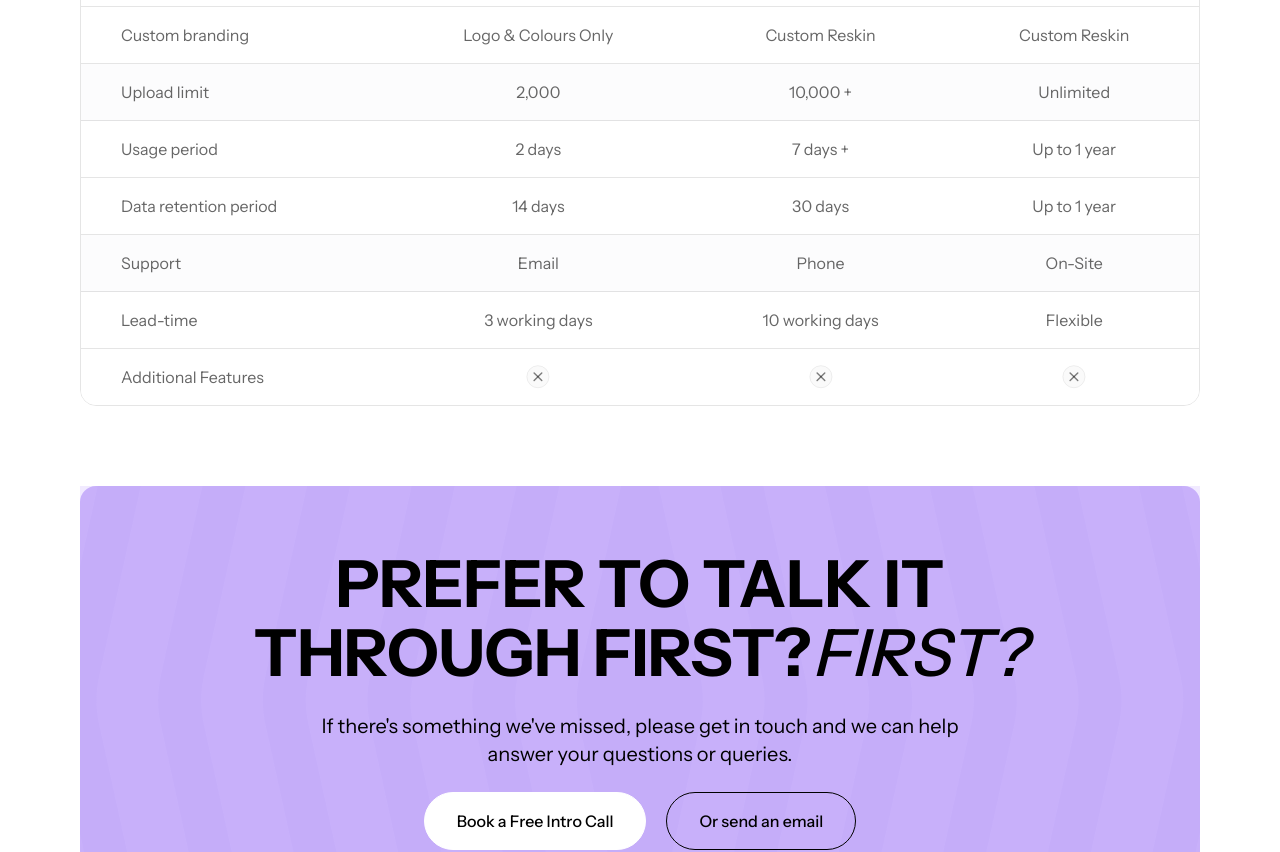
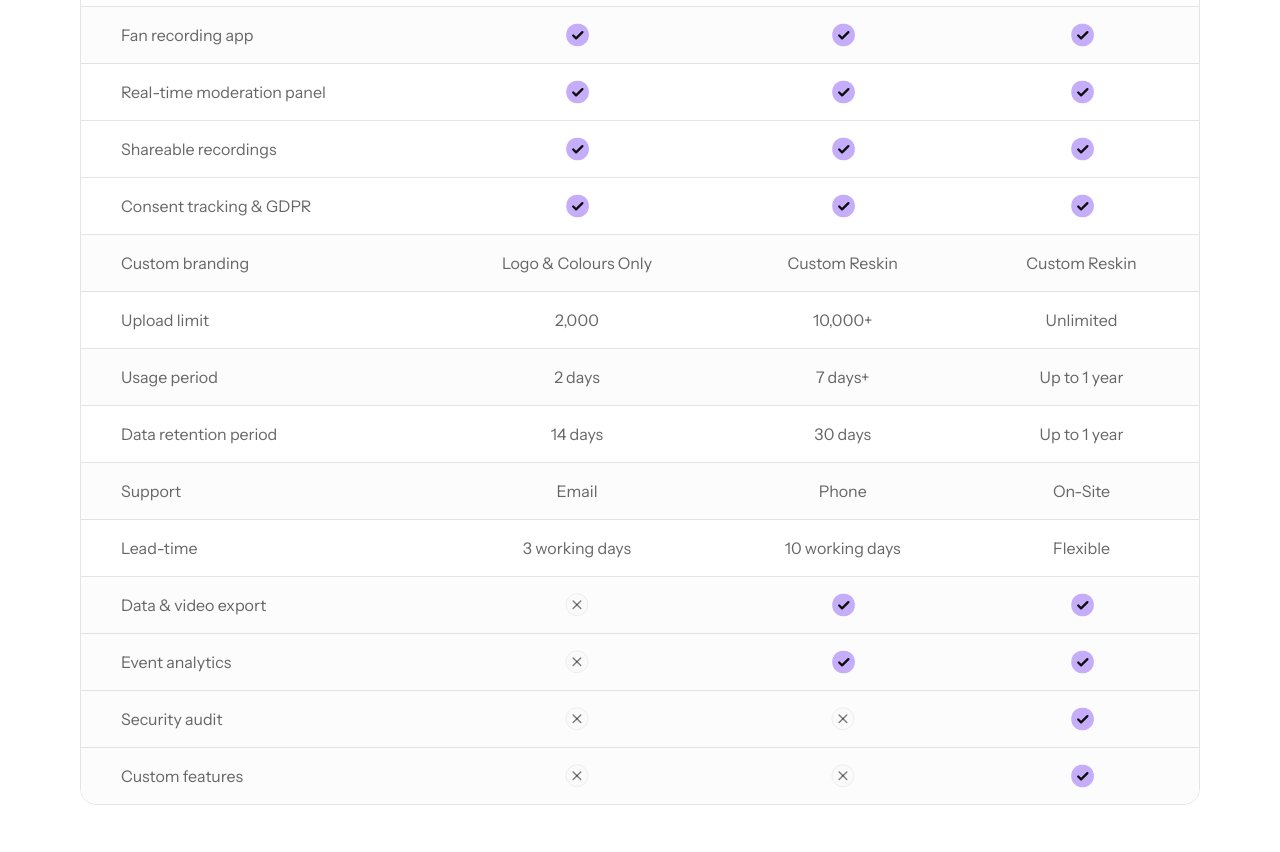
Before and after one commit to aqilusman45/Backstage, a Next.js app: page / in a window 1280 px wide. Shown: the part 1920-2772 px from the top of the page. Built offline with nearby package versions, Linux system fonts and the light colour scheme.

Commit message:
feat: complete ui and add content

```diff
--- a/src/components/pricing-table/index.jsx
+++ /dev/null
@@ -1,11 +0,0 @@
-import classnames from "classnames";
-
-export default function PricingTable({ otherClasses }) {
-  const pricingTableClasses = classnames(otherClasses);
-
-  return (
-    <div className={pricingTableClasses} data-testid="pricing-table">
-      pricing-table Component!
-    </div>
-  );
-}
--- a/src/mocks/home-page.js
+++ b/src/mocks/home-page.js
@@ -74,67 +74,138 @@ export const homePageMocks = {
     text: `If there's something we've missed, please get in touch and we can help answer your questions or queries.`,
   },
 
+  plansData: {
+    plans: [
+      {
+        name: "Enthusiast",
+        features: {
+          big_screen_app: true,
+          fan_recording_app: true,
+          real_time_moderation_panel: true,
+          shareable_recordings: true,
+          consent_tracking_gdpr: true,
+          custom_branding: "Logo & Colours Only",
+          upload_limit: "2,000",
+          usage_period: "2 days",
+          data_retention_period: "14 days",
+          support: "Email",
+          lead_time: "3 working days",
+          data_video_export: false,
+          event_analytics: false,
+          security_audit: false,
+          custom_features: false,
+        },
+      },
+      {
+        name: "Agency",
+        features: {
+          big_screen_app: true,
+          fan_recording_app: true,
+          real_time_moderation_panel: true,
+          shareable_recordings: true,
+          consent_tracking_gdpr: true,
+          custom_branding: "Custom Reskin",
+          upload_limit: "10,000+",
+          usage_period: "7 days+",
+          data_retention_period: "30 days",
+          support: "Phone",
+          lead_time: "10 working days",
+          data_video_export: true,
+          event_analytics: true,
+          security_audit: false,
+          custom_features: false,
+        },
+      },
+      {
+        name: "Enterprise",
+        features: {
+          big_screen_app: true,
+          fan_recording_app: true,
+          real_time_moderation_panel: true,
+          shareable_recordings: true,
+          consent_tracking_gdpr: true,
+          custom_branding: "Custom Reskin",
+          upload_limit: "Unlimited",
+          usage_period: "Up to 1 year",
+          data_retention_period: "Up to 1 year",
+          support: "On-Site",
+          lead_time: "Flexible",
+          data_video_export: true,
+          event_analytics: true,
+          security_audit: true,
+          custom_features: true,
+        },
+      },
+    ],
+    additional_pricing: "Additional topics priced at €100 additional",
+  },
+
   featureSections: [
+    { title: "Big-screen app", isBoolean: true, data: "big_screen_app" },
     {
-      title: "Top Features",
-      data: [
-        "Big-screen app",
-        "Fan recording app",
-        "Real-time moderation panel",
-        "Shareable recordings",
-        "Consent tracking & GDPR",
-      ],
+      title: "Fan recording app",
       isBoolean: true,
-      key: "features",
-    },
-    { title: "Custom branding", data: "branding" },
-    { title: "Upload limit", data: "uploadLimit", header: true },
-    { title: "Usage period", data: "usagePeriod" },
-    { title: "Data retention period", data: "dataRetention" },
-    { title: "Support", data: "support", header: true },
-    { title: "Lead-time", data: "leadTime" },
-    {
-      title: "Additional Features",
-      data: [
-        { label: "Data & video export", key: "dataExport" },
-        { label: "Event analytics", key: "eventAnalytics" },
-        { label: "Security audit", key: "securityAudit" },
-        { label: "Custom features", key: "customFeatures" },
-      ],
-      isBoolean: true,
-    },
-  ],
-
-  plans: [
-    {
-      name: "Enthusiast",
-      features: [true, true, true, true, true],
-      branding: "Logo & Colours Only",
-      uploadLimit: "2,000",
-      usagePeriod: "2 days",
-      dataRetention: "14 days",
-      support: "Email",
-      leadTime: "3 working days",
+      data: "fan_recording_app",
+      header: true,
     },
     {
-      name: "Agency",
-      features: [true, true, true, true, true],
-      branding: "Custom Reskin",
-      uploadLimit: "10,000 +",
-      usagePeriod: "7 days +",
-      dataRetention: "30 days",
-      support: "Phone",
-      leadTime: "10 working days",
+      title: "Real-time moderation panel",
+      isBoolean: true,
+      data: "real_time_moderation_panel",
     },
     {
-      name: "Enterprise",
-      features: [true, true, true, true, true],
-      branding: "Custom Reskin",
-      uploadLimit: "Unlimited",
-      usagePeriod: "Up to 1 year",
-      dataRetention: "Up to 1 year",
-      support: "On-Site",
-      leadTime: "Flexible",
+      title: "Shareable recordings",
+      isBoolean: true,
+      data: "shareable_recordings",
+    },
+    {
+      title: "Consent tracking & GDPR",
+      isBoolean: true,
+      data: "consent_tracking_gdpr",
+    },
+    {
+      title: "Custom branding",
+      isBoolean: false,
+      data: "custom_branding",
+      header: true,
+    },
+    { title: "Upload limit", isBoolean: false, data: "upload_limit" },
+    {
+      title: "Usage period",
+      isBoolean: false,
+      data: "usage_period",
+      header: true,
+    },
+    {
+      title: "Data retention period",
+      isBoolean: false,
+      data: "data_retention_period",
+    },
+    { title: "Support", isBoolean: false, data: "support", header: true },
+    { title: "Lead-time", isBoolean: false, data: "lead_time" },
+    {
+      title: "Data & video export",
+      isBoolean: true,
+      data: "data_video_export",
+      header: true,
+    },
+    {
+      title: "Event analytics",
+      isBoolean: true,
+      data: "event_analytics",
+      header: true,
+    },
+    {
+      title: "Security audit",
+      isBoolean: true,
+      data: "security_audit",
+      header: true,
+    },
+    {
+      title: "Custom features",
+      isBoolean: true,
+      data: "custom_features",
+      header: true,
     },
   ],
 };
--- a/src/sections/top-features/index.jsx
+++ b/src/sections/top-features/index.jsx
@@ -4,19 +4,19 @@ import Image from "next/image";
 
 export default function TopFeatures({ otherClasses }) {
   const topFeaturesClasses = classnames(otherClasses, "mx-6");
-  const { featureSections, plans } = homePageMocks;
+  const { featureSections, plansData } = homePageMocks;
 
   return (
     <section className={topFeaturesClasses} data-testid="top-features">
       <div className="max-w-1120 mx-auto overflow-hidden rounded-2xl my-14 lg:my-20 border border-black/10 ">
         <div className="overflow-x-auto">
-          <table className="min-w-[800px] w-full border-collapse">
+          <table className="min-w-800 w-full border-collapse">
             <thead>
-              <tr className="bg-[#FAFAFA] py-5">
+              <tr className="bg-gray-300 py-5">
                 <th className="p-4 text-left text-lg text-black font-instrument-sans font-semibold pl-10">
                   Top Features
                 </th>
-                {plans?.map((plan) => (
+                {plansData.plans.map((plan) => (
                   <th
                     key={plan.name}
                     className="p-4 text-center text-lg text-black font-instrument-sans font-semibold"
@@ -31,17 +31,17 @@ export default function TopFeatures({ otherClasses }) {
                 <tr
                   key={sectionIndex}
                   className={classnames(
-                    "border-t border-black/10  bg-[#FCFCFD] py-5",
-                    section?.header ? "bg-[#FCFCFD]" : "bg-white",
+                    "border-t border-black/10 py-5",
+                    section?.header ? "bg-gray-400" : "bg-white",
                   )}
                 >
                   <td className="p-4 font-normal font-instrument-sans text-base pl-10 text-black/60">
                     {section.title}
                   </td>
-                  {plans.map((plan, planIndex) => (
+                  {plansData.plans.map((plan, planIndex) => (
                     <td key={planIndex} className="p-4 text-center">
                       {section.isBoolean ? (
-                        plan[section.key || "features"][sectionIndex] ? (
+                        plan.features[section.data] ? (
                           <Image
                             src="/svg/pricing-tool-list.svg"
                             width={24}
@@ -59,8 +59,8 @@ export default function TopFeatures({ otherClasses }) {
                           />
                         )
                       ) : (
-                        <span className="px-4 block font-normal font-instrument-sans text-base text-black/60 block">
-                          {plan[section.data]}
+                        <span className="px-4 block font-normal font-instrument-sans text-base text-black/60">
+                          {plan.features[section.data]}
                         </span>
                       )}
                     </td>
--- a/src/styles/globals.scss
+++ b/src/styles/globals.scss
@@ -8,6 +8,8 @@
   // colors
   --color-primary: #c5adf9;
   --color-gray-900: #afafaf;
+  --color-gray-300: #fafafa;
+  --color-gray-400: #fcfcfd;
 
   // text size
   --text-xxii: 1.375rem;
@@ -34,6 +36,7 @@
   --spacing-1120: 70rem;
   --spacing-205: 12.813rem;
   --spacing-703: 43.938rem;
+  --spacing-800: 50rem;
 }
 
 @keyframes fadeIn {
```
